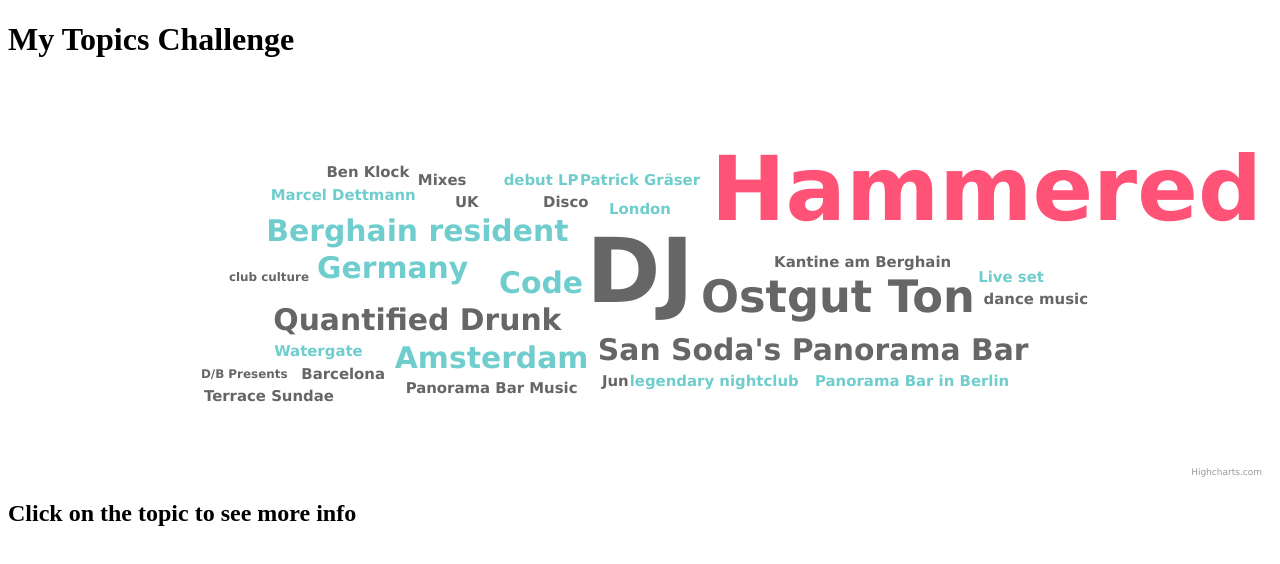
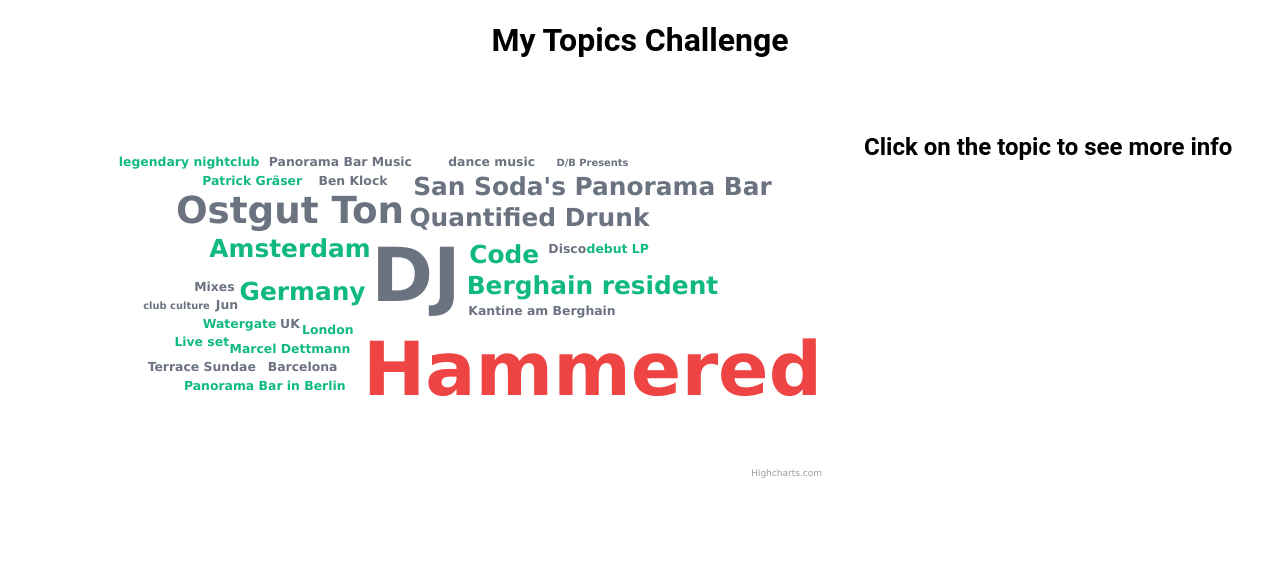
Before and after one commit to akosanovic/TopicsCloudChart, a React (Create React App) app: page / in a window 1280 px wide. Shown: the top 564 px of the page. Built offline with nearby package versions, Linux system fonts and the light colour scheme.

Commit message:
application styling

```diff
--- a/src/App.css
+++ b/src/App.css
@@ -1,10 +1,40 @@
-.chartContainer,
-[data-highcharts-chart="1"] {
-    flex-basis: 70%;
+body {
+    padding: 0;
+    margin: 0;
+    font-family: 'Roboto', sans-serif;
+}
+.app {
+    overflow: hidden;
+}
+.app-header  {
+    text-align: center;
+}
+.app-content {
+    height: 100%;
+}
 
+
+.infoBox-container {
+    margin-top: -2rem;
+    padding: 2rem;
 }
-.infoBox-container {
-    flex: 0 0 30%
+
+@media screen and (min-width: 860px)  {
+    .app {
+        height: 100vh;
+    }
+    .app-content {
+        display: flex;
+    }
+    .chartContainer {
+        flex-basis: 70%;
+        /* margin-top: 100px; */
+    }
+
+    .infoBox-container {
+        margin-top: 0;
+        flex: 0 0 30%;
+    }
 }
 
 /* Helper Classes  */
--- a/src/App.js
+++ b/src/App.js
@@ -53,15 +53,15 @@ function App() {
   }
 
   return (
-    <div className="App">
-      <header className="App-header">
+    <div className="app">
+      <header className="app-header">
         <h1> My Topics Challenge </h1>
       </header>
 
-      {/* <div className='content' style={{ display: 'flex' }}> */}
-      <div>
-
-        <WordCloudChart className="chartContainer" topicUpdate={onTopicSelected} chartData={chartData}></WordCloudChart>
+      <div className='app-content'>
+        <div className="chartContainer">
+          <WordCloudChart topicUpdate={onTopicSelected} chartData={chartData}></WordCloudChart>
+        </div>
 
         <div className='infoBox-container'>
           <InfoBox selectedTopic={selectedTopic}></InfoBox>
--- a/src/Config.js
+++ b/src/Config.js
@@ -1,5 +1,5 @@
-export const COLOR_RED = "#ff5277";
-export const COLOR_GREEN = "#6fcdcd";
-export const COLOR_GREY = "#666666";
+export const COLOR_RED = "#ef4444";
+export const COLOR_GREEN = "#10b981";
+export const COLOR_GREY = "#6b7280";
 
 export const NO_OF_SIZE_VARIENTS = 6;
--- a/src/WordCloudChart.js
+++ b/src/WordCloudChart.js
@@ -50,6 +50,11 @@ export default function WordCloudChart({ chartData, topicUpdate }) {
                 }
             }
         }],
+        chart: {
+            marginTop: 0,
+            marginBottom: 0,
+            "type": "wordcloud",
+        },
         title: {
             text: ''
         }
```
